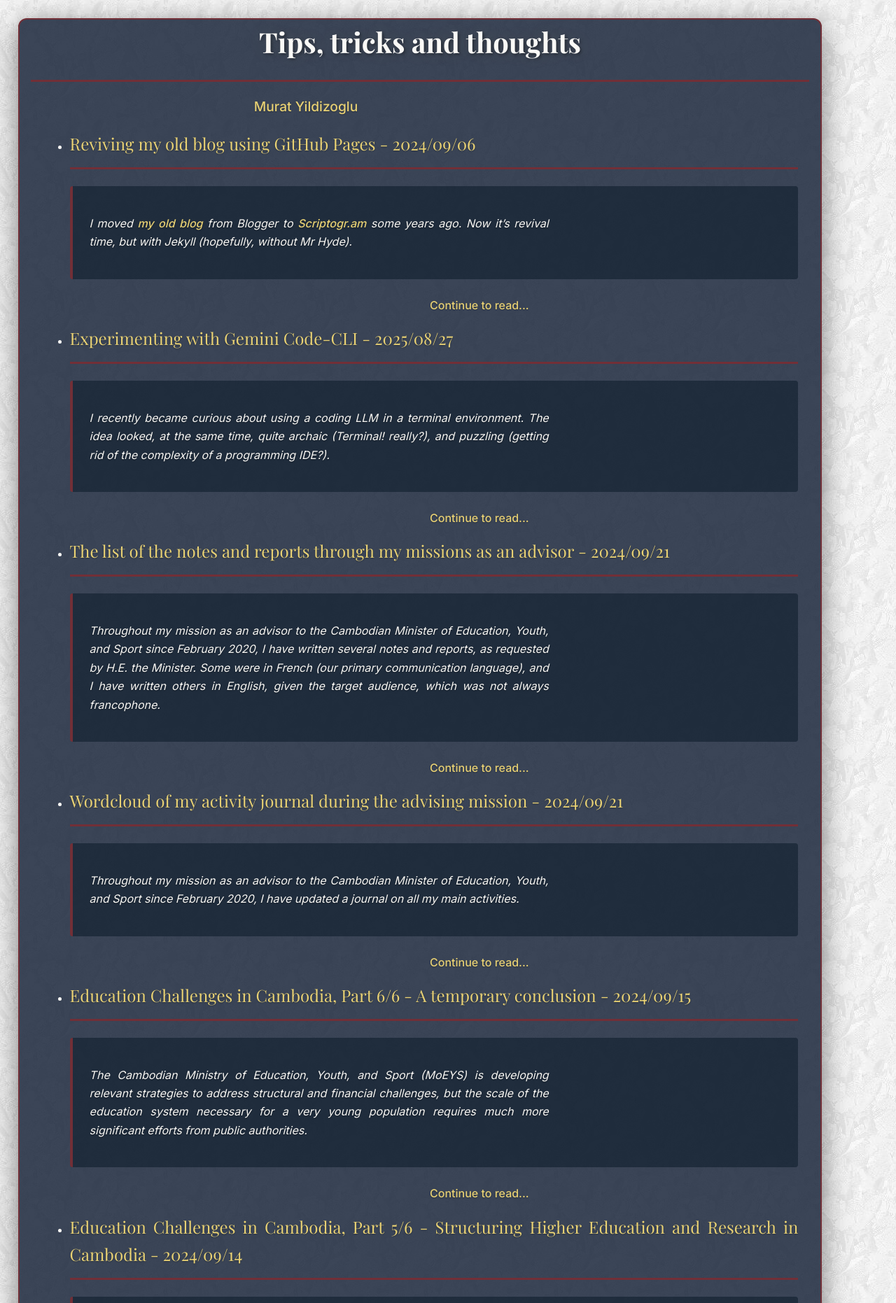
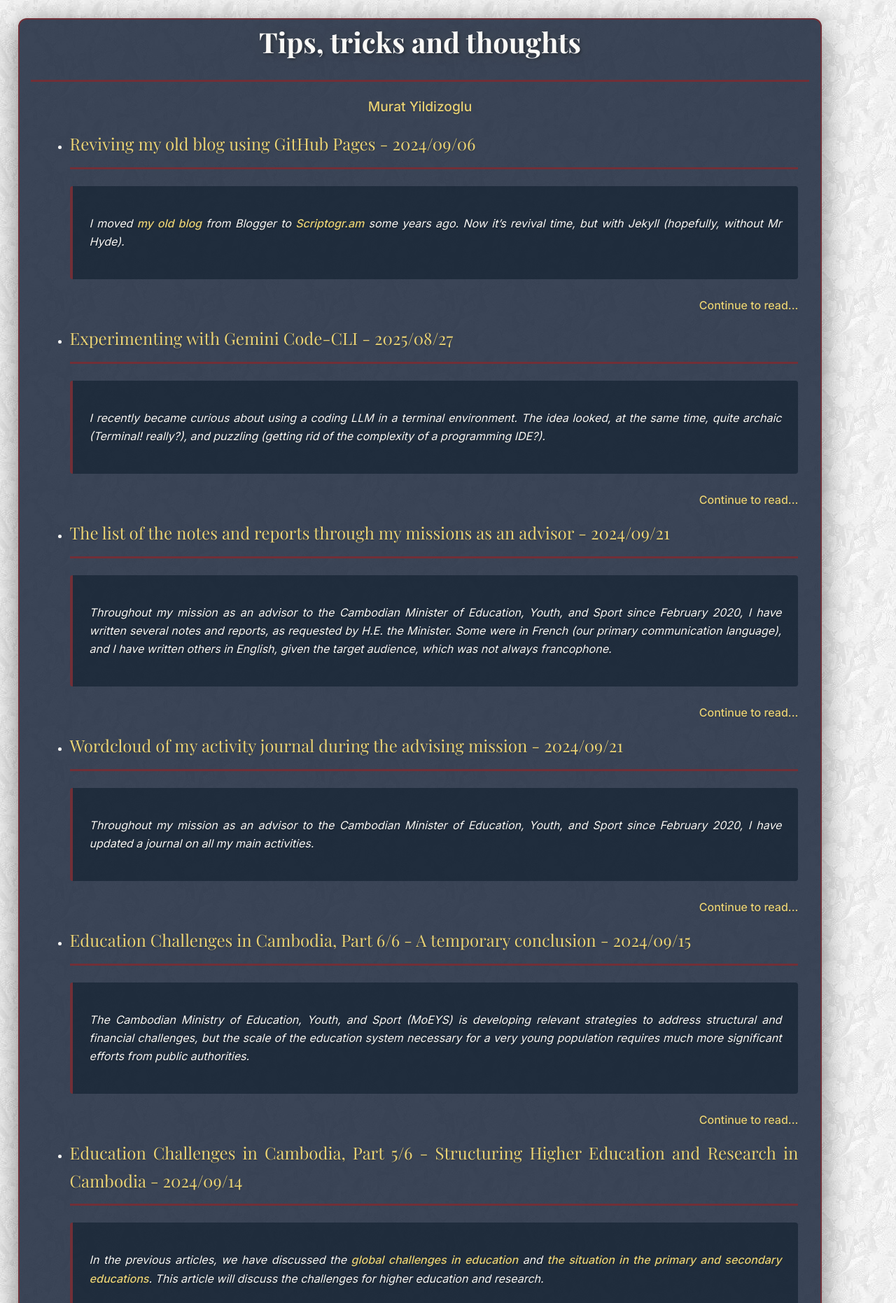
Before and after one commit to myildi/myildi.github.io, a Jekyll site: the page built from index.html, in a window 1280 px wide. Shown: the top 1862 px of the page at 70% size. Built offline with Jekyll 4.4.1, drawn with Linux system fonts in a browser that asks for light colours.

Commit message:
corrected the max-width of p

```diff
--- a/css/main4-navy.css
+++ b/css/main4-navy.css
@@ -244,7 +244,7 @@ h5 {
 p {
   margin: 1em 0;
   /* Optimal width for readability [[5]] */
-  max-width: 65ch;
+  max-width: 1200px;
 }
 
 /* Container */
```
